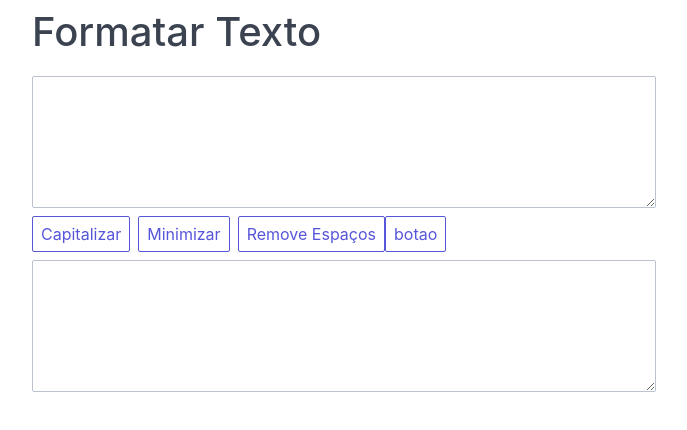
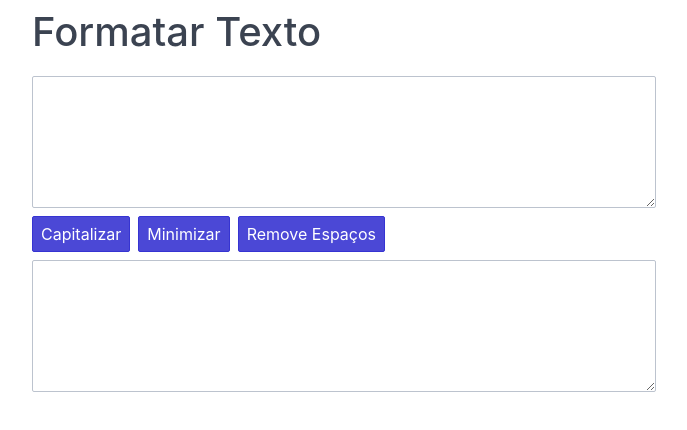
Before and after one commit to guizordan/formatatexto, a Nuxt app: page / in a window 1280 px wide. Shown: the top 430 px of the page, without its empty margins (296-983 px from the left). Built offline with nearby package versions, Linux system fonts and the light colour scheme.

Commit message:
checkpoint

```diff
--- a/components/FormatButton.vue
+++ b/components/FormatButton.vue
@@ -1,29 +1,36 @@
 <template>
-  <button ref="button" @click="activate" class="btn">{{label}}</button>
+  <button @click="toggle" :class="{active : 'active'}" class="btn">{{label}}</button>
 </template>
 
 <script>
 export default {
+  props: ['original_value', 'label'],
+
   data() {
     return {
-      active: false
+      active: false,
+      previous_value: this.original_value
     };
   },
 
-  props: ['label'],
-
   methods: {
-    activate: function() {
+    toggle: function() {
       if (this.active) {
-        this.$refs.button.classList.remove("active");
-        this.$emit("deactivate", input);
+        this.$emit("deactivate", this.previous_value);
         this.active = false;
       } else {
-        this.$refs.button.classList.add("active");
+        this.previous_value = this.original_value;
         this.$emit("activate");
         this.active = true;
       }
     }
   }
+
+  ,watch:{
+    original_value(val){
+      this.previous_value = val;
+    }
+  }
+
 };
 </script>
--- a/pages/index.vue
+++ b/pages/index.vue
@@ -14,12 +14,15 @@
         </div>
 
         <div class="column col-12 mb-2">
-          <button ref="upcase" @click="upcase" class="btn">Capitalizar</button>
-          <button ref="downcase" @click="downcase" class="btn ml-2">Minimizar</button>
-          <button ref="remove_whitespaces" @click="remove_whitespaces" class="btn ml-2">Remove Espaços</button>
-          <format-button label="botao"></format-button>
+          <format-button @deactivate="previous_value" @activate="upcase"
+          :original_value="input" label="Capitalizar"></format-button>
+
+          <format-button @deactivate="previous_value" @activate="downcase"
+          :original_value="input" label="Minimizar" class="ml-2"></format-button>
+
+          <format-button @deactivate="previous_value" @activate="remove_whitespaces"
+          :original_value="input" label="Remove Espaços" class="ml-2"></format-button>
         </div>
-
 
         <div class="column col-12">
             <div class="form-group">
@@ -41,6 +44,10 @@
 import FormatButton from "~/components/FormatButton.vue"
 
 export default {
+  components: {
+    FormatButton
+  },
+
   data() {
     return {
       input: null,
@@ -48,12 +55,8 @@ export default {
     };
   },
 
-  components: {
-    FormatButton
-  },
-
   mounted() {
-    console.log(this.$refs);
+    // console.log(this.$refs);
   },
 
   methods: {
@@ -74,7 +77,11 @@ export default {
       }
 
       this.output = output.join("");
-      this.$refs.remove_whitespaces.classList.add("active");
+    },
+
+    previous_value: function(prev_val){
+      console.log(prev_val);
+      this.output = prev_val;
     }
   }
 };
```
